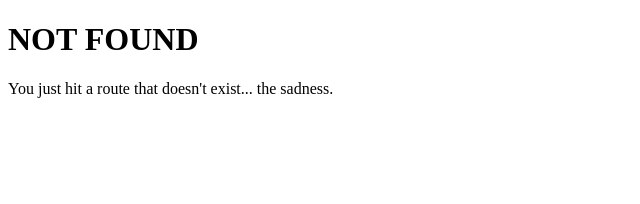
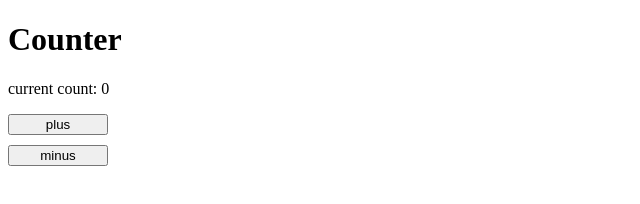
Before and after one commit to unicar9/static-site-generators-demo, a Gatsby site in the folder gatsby-demo/: page /counter in a window 1280 px wide. Before the commit this address had no page. Shown: the whole page, without its empty margins (0-640 px from the left). Built offline with nearby package versions, Linux system fonts and the light colour scheme; Gatsby itself is replaced by a stand-in of ours.

Commit message:
Added a simple counter page

```diff
--- a/gatsby-demo/src/pages/404.js
+++ b/gatsby-demo/src/pages/404.js
@@ -1,9 +1,11 @@
 import React from 'react'
+import Link from 'gatsby-link'
 
 const NotFoundPage = () => (
   <div>
     <h1>NOT FOUND</h1>
     <p>You just hit a route that doesn&#39;t exist... the sadness.</p>
+    <Link to="/">Back to HomePage</Link>
   </div>
 )
 
--- /dev/null
+++ b/gatsby-demo/src/pages/counter.js
@@ -0,0 +1,27 @@
+import React from 'react'
+import Link from 'gatsby-link'
+
+export default class Counter extends React.Component {
+    constructor() {
+        super()
+        this.state={ count: 0 }
+    }
+
+    render() {
+        return (
+            <div>
+                <h1>Counter</h1>
+                <p>current count: {this.state.count}</p>
+                <button
+                    style={{ width: 100 }}
+                    onClick={() => this.setState({ count: this.state.count + 1 })}
+                >plus</button>
+                <div style={{ height: 10 }}></div>
+                <button
+                    style={{ width: 100 }}
+                    onClick={() => this.setState({ count: this.state.count - 1 })}
+                >minus</button>
+            </div>
+        )
+    }
+}
--- a/gatsby-demo/src/pages/index.js
+++ b/gatsby-demo/src/pages/index.js
@@ -7,6 +7,8 @@ const IndexPage = () => (
     <p>Welcome to your new Gatsby site.</p>
     <p>Now go build something great.</p>
     <Link to="/page-2/">Go to page 2</Link>
+    <br></br>
+    <Link to="/counter/">Go to counter</Link>
   </div>
 )
 
```
